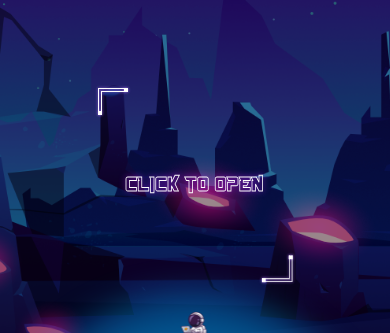
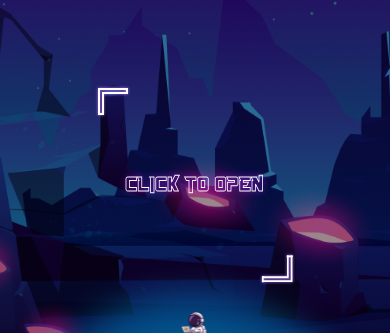
Before and after one commit to O-K-G/consolelog.me, a Next.js app: page / in a window 390 px wide. Shown: the part 377-710 px from the top of the page. Built offline with nearby package versions, Linux system fonts and the light colour scheme; a web font is replaced by a local one.

Commit message:
fix: stage 6

```diff
--- a/src/components/shared/expandableButton/AboutTargetIcon.tsx
+++ b/src/components/shared/expandableButton/AboutTargetIcon.tsx
@@ -9,7 +9,7 @@ export default function AboutTargetIcon({ bottom }: AboutTargetIconProps) {
     <div
       className={`group absolute overflow-hidden drop-shadow-border-purple-glow w-[1.9185rem] h-[1.702rem] md:w-[3.837rem] md:h-[3.404rem] ${className}`}
     >
-      <div className='transition-1000 before:transition-1000 after:transition-1000 group-hover:before:bg-orange-300 group-active:before:bg-red-400 before:bg-white before:w-1 before:h-2 before:absolute before:-top-2 before:right-0 border-double border-t-4 border-l-4 md:border-t-8 md:border-l-8 border-white group-hover:border-orange-300 group-active:border-red-400 size-full relative group-hover:after:bg-orange-300 group-active:after:bg-red-400 after:bg-white after:w-2 after:h-1 after:absolute after:bottom-0 after:-left-2' />
+      <div className='transition-1000 before:transition-1000 after:transition-1000 group-hover:before:bg-orange-300 group-active:before:bg-red-400 before:bg-white before:w-0.5 before:md:w-1 before:h-2 before:absolute before:-top-2 before:right-0 border-double border-t-[6px] border-l-[6px] md:border-t-8 md:border-l-8 border-white group-hover:border-orange-300 group-active:border-red-400 size-full relative group-hover:after:bg-orange-300 group-active:after:bg-red-400 after:bg-white after:w-2 after:h-0.5 after:md:h-1 after:absolute after:bottom-0 after:-left-2' />
     </div>
   );
 }
```
